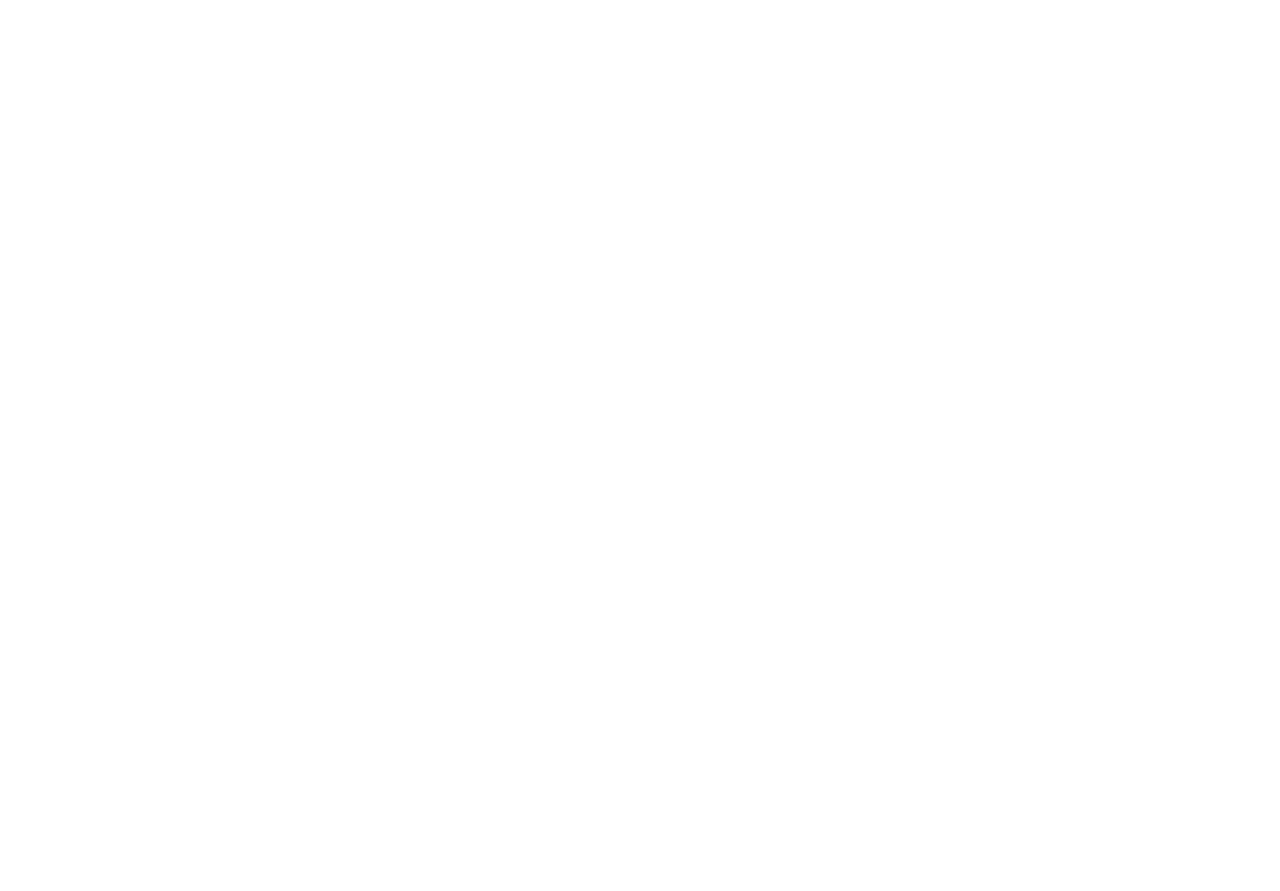
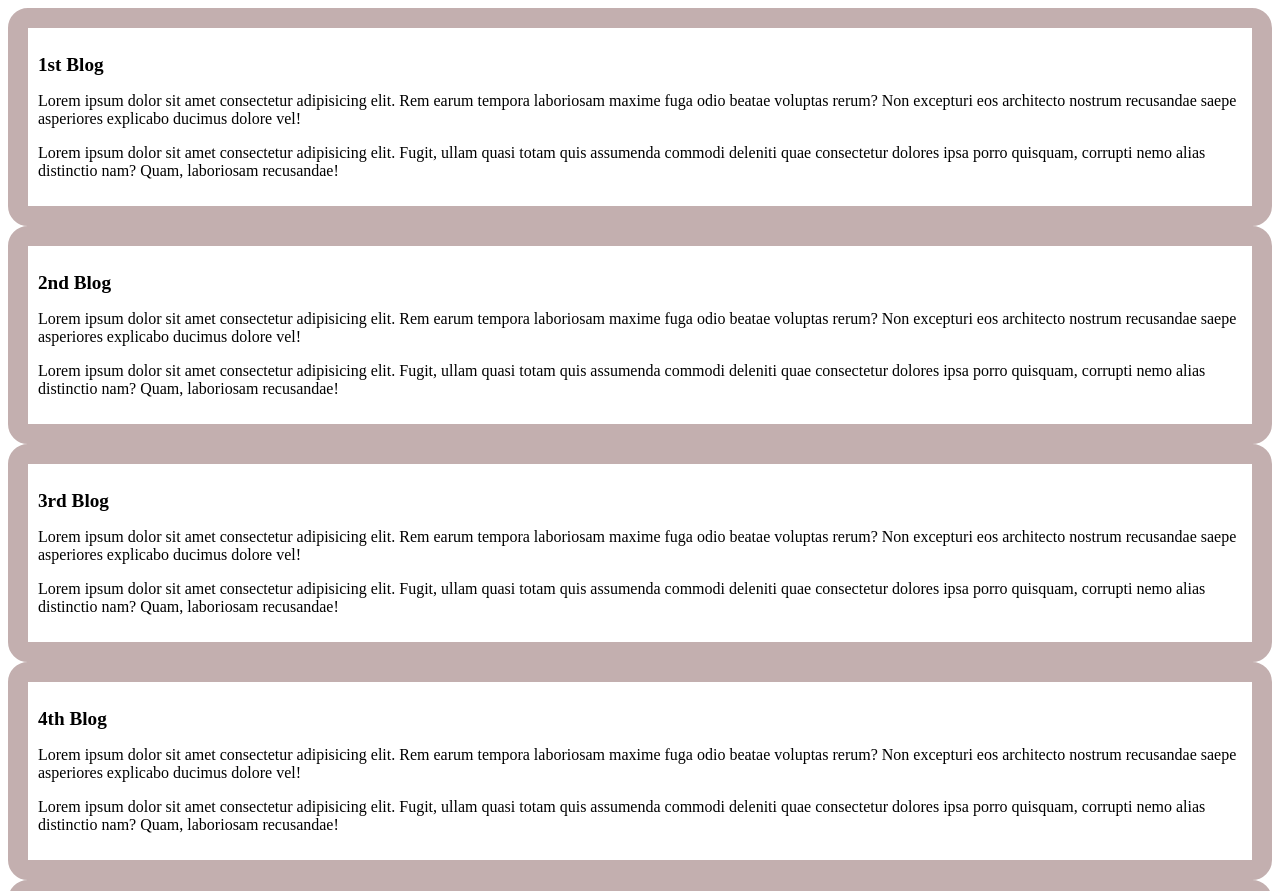
Before and after one commit to web-hasib/my-first-ripo, a plain HTML site: page git.html in a window 1280 px wide. Shown: the top 891 px of the page. Before the commit the page ends 800 px from the top, so only its background shows below. Drawn offline with Linux system fonts and the light colour scheme.

Commit message:
adding css

```diff
--- a/git.html
+++ b/git.html
@@ -4,8 +4,40 @@
     <meta charset="UTF-8">
     <meta name="viewport" content="width=device-width, initial-scale=1.0">
     <title>My first ripo</title>
+    <link rel="stylesheet" href="style/git.css">
 </head>
 <body>
+    <div>
+        <h2>
+        1st Blog
+        </h2>
+        <p>Lorem ipsum dolor sit amet consectetur adipisicing elit. Rem earum tempora laboriosam maxime fuga odio beatae voluptas rerum? Non excepturi eos architecto nostrum recusandae saepe asperiores explicabo ducimus dolore vel!</p>
+        <P>Lorem ipsum dolor sit amet consectetur adipisicing elit. Fugit, ullam quasi totam quis assumenda commodi deleniti quae consectetur dolores ipsa porro quisquam, corrupti nemo alias distinctio nam? Quam, laboriosam recusandae!</P>
+    </div>
+    <div>
+        <h2>
+        2nd Blog
+        </h2>
+        <p>Lorem ipsum dolor sit amet consectetur adipisicing elit. Rem earum tempora laboriosam maxime fuga odio beatae voluptas rerum? Non excepturi eos architecto nostrum recusandae saepe asperiores explicabo ducimus dolore vel!</p>
+        <P>Lorem ipsum dolor sit amet consectetur adipisicing elit. Fugit, ullam quasi totam quis assumenda commodi deleniti quae consectetur dolores ipsa porro quisquam, corrupti nemo alias distinctio nam? Quam, laboriosam recusandae!</P>
+    </div>
+    <div>
+        <h2>
+        3rd Blog
+        </h2>
+        <p>Lorem ipsum dolor sit amet consectetur adipisicing elit. Rem earum tempora laboriosam maxime fuga odio beatae voluptas rerum? Non excepturi eos architecto nostrum recusandae saepe asperiores explicabo ducimus dolore vel!</p>
+        <P>Lorem ipsum dolor sit amet consectetur adipisicing elit. Fugit, ullam quasi totam quis assumenda commodi deleniti quae consectetur dolores ipsa porro quisquam, corrupti nemo alias distinctio nam? Quam, laboriosam recusandae!</P>
+    </div>
+    <div>
+        <h2>
+        4th Blog
+        </h2>
+        <p>Lorem ipsum dolor sit amet consectetur adipisicing elit. Rem earum tempora laboriosam maxime fuga odio beatae voluptas rerum? Non excepturi eos architecto nostrum recusandae saepe asperiores explicabo ducimus dolore vel!</p>
+        <P>Lorem ipsum dolor sit amet consectetur adipisicing elit. Fugit, ullam quasi totam quis assumenda commodi deleniti quae consectetur dolores ipsa porro quisquam, corrupti nemo alias distinctio nam? Quam, laboriosam recusandae!</P>
+    </div>
+    <div>
+        <img src="photo/me.jpg" alt="Hasibul">
+    </div>
 
 </body>
 </html>
--- /dev/null
+++ b/style/git.css
@@ -0,0 +1,11 @@
+h2{
+    font-size: larger;
+}
+div{
+    padding: 10px;
+    border: 20px solid rgb(195, 175, 175);
+    margin: auto;
+    border-radius: 20px;
+
+
+}
```
Also changed, not shown: photo/me.jpg (added).
